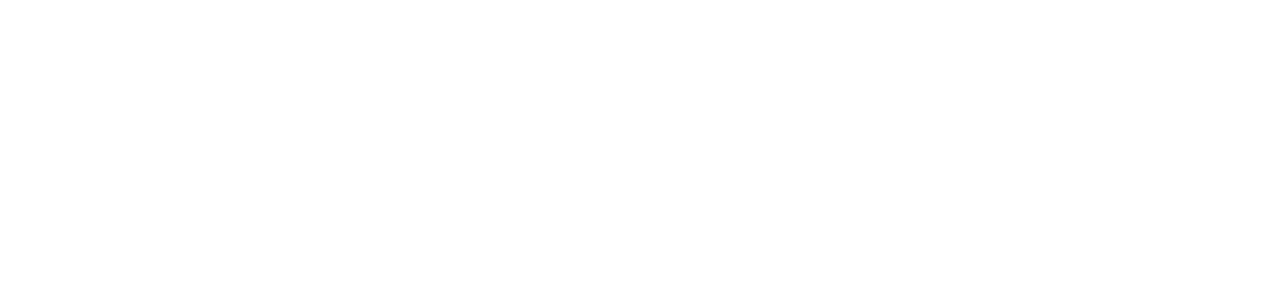
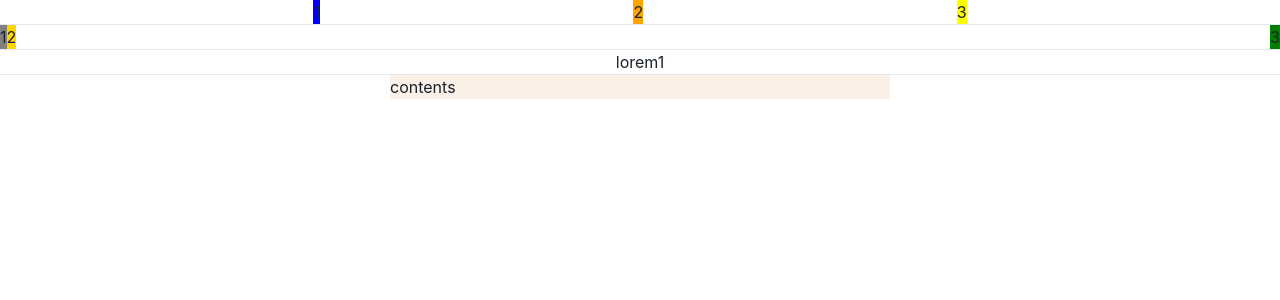
Before and after one commit to kwonyul0812/react240509, a React (Vite) app: page / in a window 1280 px wide. Shown: the top 300 px of the page. Built offline with nearby package versions, Linux system fonts and the light colour scheme.

Commit message:
Flex, Center

```diff
--- a/src/App.jsx
+++ b/src/App.jsx
@@ -1,10 +1,31 @@
 import React from "react";
-import { ChakraProvider } from "@chakra-ui/react";
+import { Box, Center, ChakraProvider, Flex, Spacer } from "@chakra-ui/react";
 
 function App(props) {
   return (
     <ChakraProvider>
-      <div></div>
+      <Flex justify={"space-evenly"}>
+        <Box bgColor={"blue"}>1</Box>
+        <Box bgColor={"orange"}>2</Box>
+        <Box bgColor={"yellow"}>3</Box>
+      </Flex>
+      <hr />
+      <Flex>
+        <Box bgColor={"gray"}>1</Box>
+        <Box bgColor={"gold"}>2</Box>
+        <Spacer />
+        <Box bgColor={"green"}>3</Box>
+      </Flex>
+      <hr />
+      <Center>
+        <Box>lorem1</Box>
+      </Center>
+      <hr />
+      <Center>
+        <Box w={{ base: "100%", md: "500px" }} bgColor={"linen"}>
+          contents
+        </Box>
+      </Center>
     </ChakraProvider>
   );
 }
```
